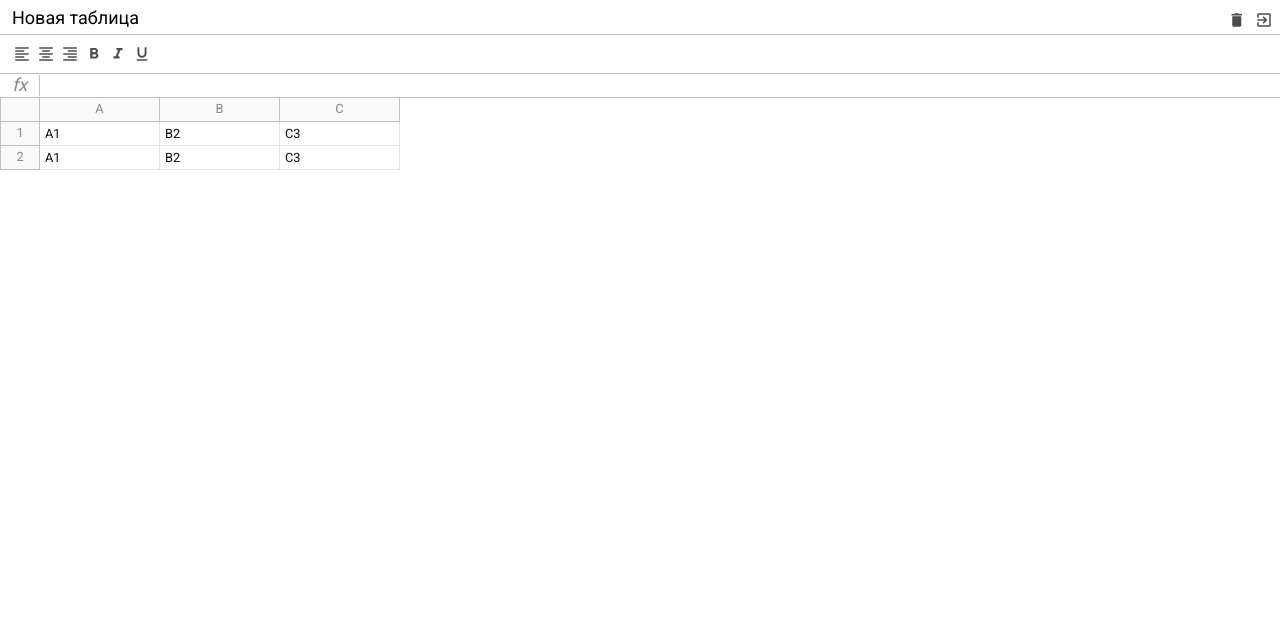
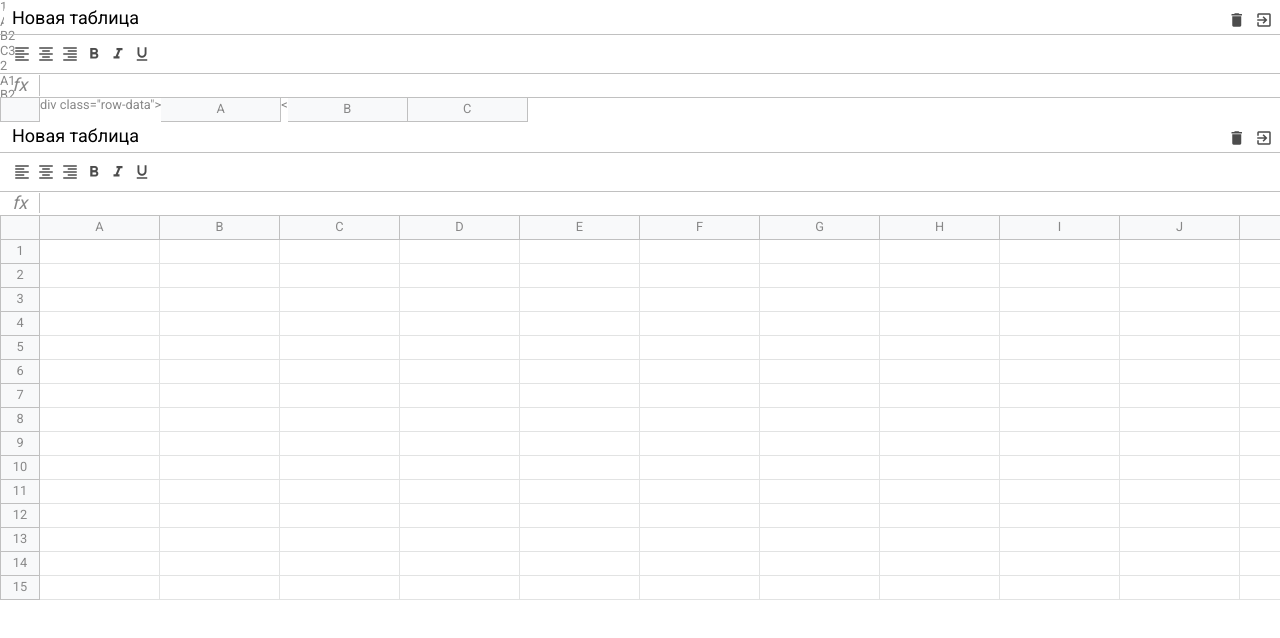
Before and after one commit to pestsov-v/Excel, a website built with webpack: page src/assets/excel.html in a window 1280 px wide. Built offline with nearby package versions, Linux system fonts and the light colour scheme.

Commit message:
Finish base framework functional

```diff
--- a/package.json
+++ b/package.json
@@ -27,6 +27,7 @@
   "browserslist": "> 0.25%, not dead",
   "devDependencies": {
     "@babel/core": "^7.12.17",
+    "@babel/plugin-proposal-class-properties": "^7.13.0",
     "@babel/preset-env": "^7.12.17",
     "babel-eslint": "^10.1.0",
     "babel-loader": "^8.2.2",
--- a/src/assets/excel.html
+++ b/src/assets/excel.html
@@ -74,10 +74,10 @@
 
                 </div>
 
-                <div class="row-data">
-                    <div class="column">
-                        A
-                    </div>
+                div class="row-data">
+                <div class="column">
+                    A
+                </div><
                     <div class="column">
                         B
                     </div>
--- /dev/null
+++ b/src/components/excel/Excel.js
@@ -0,0 +1,29 @@
+import {$} from '@core/dom'
+
+export class Excel {
+    constructor(selector, options) {
+        this.$el = $(selector)
+        this.components = options.components || []
+    }
+
+    getRoot() {
+        const $root = $.create('div', 'excel')
+            this.components = this.components.map(Component => {
+                const $el = $.create('div', Component.className)
+            const component = new Component($el)
+                if (component.name) {
+                    window['c' + component.name] = component
+                }
+            $el.html(component.toHTML())
+            $root.append($el)
+                return component
+        })
+
+        return $root
+    }
+
+    render() {
+        this.$el.append(this.getRoot())
+        this.components.forEach(component => component.init())
+    }
+}
--- /dev/null
+++ b/src/components/formula/Formula.js
@@ -0,0 +1,27 @@
+import {ExcelComponent} from '@core/ExcelComponent'
+
+export class Formula extends ExcelComponent {
+    static className = 'excel__formula'
+
+    constructor($root) {
+        super($root, {
+            name: 'Formula',
+            listeners: ['input', 'click']
+
+        })
+    }
+
+    toHTML() {
+        return `<div class="info">fx</div>
+            <div class="input" contenteditable spellcheck="false"></div>`
+    }
+
+    onInput() {
+        console.log(this.$root)
+        console.log('Formula: onInput', event.target.textContent.trim())
+    }
+
+    onClick() {
+        console.log('mk')
+    }
+}
--- /dev/null
+++ b/src/components/header/Header.js
@@ -0,0 +1,17 @@
+import {ExcelComponent} from '@core/ExcelComponent'
+
+export class Header extends ExcelComponent {
+    static className = 'excel__header'
+    toHTML() {
+        return `<input type="text" class="input" value="Новая таблица">
+            <div>
+                <div class="button">
+                    <i class="material-icons">delete</i>
+                </div>
+
+                <div class="button">
+                    <i class="material-icons">exit_to_app</i>
+                </div>
+            </div>`
+    }
+}
--- /dev/null
+++ b/src/components/table/Table.js
@@ -0,0 +1,9 @@
+import {ExcelComponent} from '@core/ExcelComponent'
+import {createTable} from '@/components/table/table.template'
+
+export class Table extends ExcelComponent {
+    static className = 'excel__table'
+    toHTML() {
+        return createTable()
+    }
+}
--- /dev/null
+++ b/src/components/table/table.template.js
@@ -0,0 +1,53 @@
+const CODES = {
+    A: 65,
+    Z: 90
+}
+
+function toCell() {
+    return `
+    <div class="cell" contenteditable=""></div>
+`
+}
+
+function toColumn(col) {
+    return `
+    <div class="column">${col}</div>
+    `
+}
+
+function createRow(index, content) {
+    return `
+    <div class="row">
+        <div class="row-info">${index ? index : ''}</div>
+        <div class="row-data">${content}</div>
+    </div>
+    `
+}
+
+function toChar(_, index) {
+    return String.fromCharCode(CODES.A +index)
+}
+
+export function createTable(rowsCount = 15) {
+    const colsCount = CODES.Z - CODES.A + 1
+    const rows = []
+
+    const cols = new Array(colsCount)
+        .fill('')
+        .map(toChar)
+        .map(toColumn)
+        .join('')
+
+
+    rows.push(createRow(null, cols))
+
+    for (let i = 0; i < rowsCount; i++) {
+        const cells = new Array(colsCount)
+            .fill('')
+            .map(toCell)
+            .join('')
+        rows.push(createRow(i + 1, cells))
+    }
+
+    return rows.join('')
+}
--- /dev/null
+++ b/src/components/toolbar/Toolbar.js
@@ -0,0 +1,42 @@
+import {ExcelComponent} from '@core/ExcelComponent'
+
+export class Toolbar extends ExcelComponent {
+    static className = 'excel__toolbar'
+
+    constructor($root) {
+        super($root,{
+            name: 'Toolbar',
+            listeners: ['click']
+        })
+    }
+
+    toHTML() {
+        return ` <div class="button">
+                    <i class="material-icons">format_align_left</i>
+                </div>
+
+                <div class="button">
+                    <i class="material-icons">format_align_center</i>
+                </div>
+
+                <div class="button">
+                    <i class="material-icons">format_align_right</i>
+                </div>
+
+                <div class="button">
+                    <i class="material-icons">format_bold</i>
+                </div>
+
+                <div class="button">
+                    <i class="material-icons">format_italic</i>
+                </div>
+
+                <div class="button">
+                    <i class="material-icons">format_underlined</i>
+                </div>`
+    }
+
+    onClick(event) {
+        console.log(event.target)
+    }
+}
--- /dev/null
+++ b/src/core/DomListener.js
@@ -0,0 +1,38 @@
+import {capitalize} from '@core/utils'
+
+export class DomListener {
+    constructor($root, listeners = []) {
+        if (!$root) {
+            throw new Error(`No root provided for DomListener`)
+        }
+        this.$root = $root
+        this.listeners = listeners
+    }
+
+    initDomListeners() {
+        this.listeners.forEach(listener => {
+
+            const method = getMethodName(listener)
+            if (!this[method]) {
+                const name = this.name || ''
+                throw new Error(
+                    `Method ${method} is not implemented in ${name} Component`)
+            }
+            this[method] = this[method].bind(this)
+            this.$root.on(listener, this[method])
+
+        })
+    }
+
+    removeDomListeners() {
+        this.listeners.forEach(listener => {
+            const method = getMethodName(listener)
+            this.$root.off(listener, this[method])
+        })
+    }
+}
+
+
+function getMethodName(eventName) {
+    return 'on' + capitalize(eventName)
+}
--- /dev/null
+++ b/src/core/ExcelComponent.js
@@ -0,0 +1,20 @@
+import {DomListener} from '@core/DomListener'
+
+export class ExcelComponent extends DomListener {
+    constructor($root, options = {}) {
+        super($root, options.listeners)
+        this.name = options.name || ''
+    }
+    // возврщаает шаблон компонента
+    toHTML() {
+        return ''
+    }
+
+    init() {
+        this.initDomListeners()
+    }
+
+    destroy() {
+        this.removeDomListeners()
+    }
+}
--- /dev/null
+++ b/src/core/dom.js
@@ -0,0 +1,52 @@
+class Dom {
+    constructor(selector) {
+        this.$el = typeof selector === 'string'
+            ? document.querySelector(selector)
+            : selector
+    }
+
+    html(html) {
+        if (typeof html === 'string') {
+            this.$el.innerHTML = html
+            return this
+    }
+        return this.$el.outerHTML.trim()
+    }
+
+    clear() {
+        this.html('')
+        return this
+    }
+
+    on(eventType, callback) {
+        this.$el.addEventListener(eventType, callback)
+    }
+
+    off(eventType, callback) {
+        this.$el.removeEventListener(eventType, callback)
+    }
+
+    append(node) {
+        if (node instanceof Dom) {
+            node = node.$el
+        }
+        if (Element.prototype.append) {
+            this.$el.append(node)
+        } else {
+            this.$el.appendChild(node)
+        }
+        return this
+    }
+}
+
+export function $(selector) {
+    return new Dom(selector)
+}
+
+$.create = (tagName, classes = '') => {
+        const el = document.createElement(tagName)
+        if (classes) {
+            el.classList.add(classes)
+        }
+        return $(el)
+}
--- /dev/null
+++ b/src/core/utils.js
@@ -0,0 +1,6 @@
+export function capitalize(string) {
+    if (typeof string !== 'string') {
+        return ''
+    }
+    return string.charAt(0).toUpperCase() + string.slice(1)
+}
--- a/src/index.js
+++ b/src/index.js
@@ -1,2 +1,12 @@
+import {Excel} from '@/components/excel/Excel'
 import './css/index.scss'
-console.log('Working!')
+import {Header} from '@/components/header/Header';
+import {Toolbar} from '@/components/toolbar/Toolbar';
+import {Formula} from '@/components/formula/Formula';
+import {Table} from '@/components/table/Table';
+
+const excel = new Excel('#app', {
+    components: [Header, Toolbar, Formula, Table]
+})
+
+excel.render()
--- a/webpack.config.js
+++ b/webpack.config.js
@@ -15,7 +15,8 @@
         {
             loader: 'babel-loader',
             options: {
-                presets: ['@babel/preset-env']
+                presets: ['@babel/preset-env'],
+                plugins: ['@babel/plugin-proposal-class-properties']
             }
         }
     ]
```
Also changed, not shown: 2 other files.
